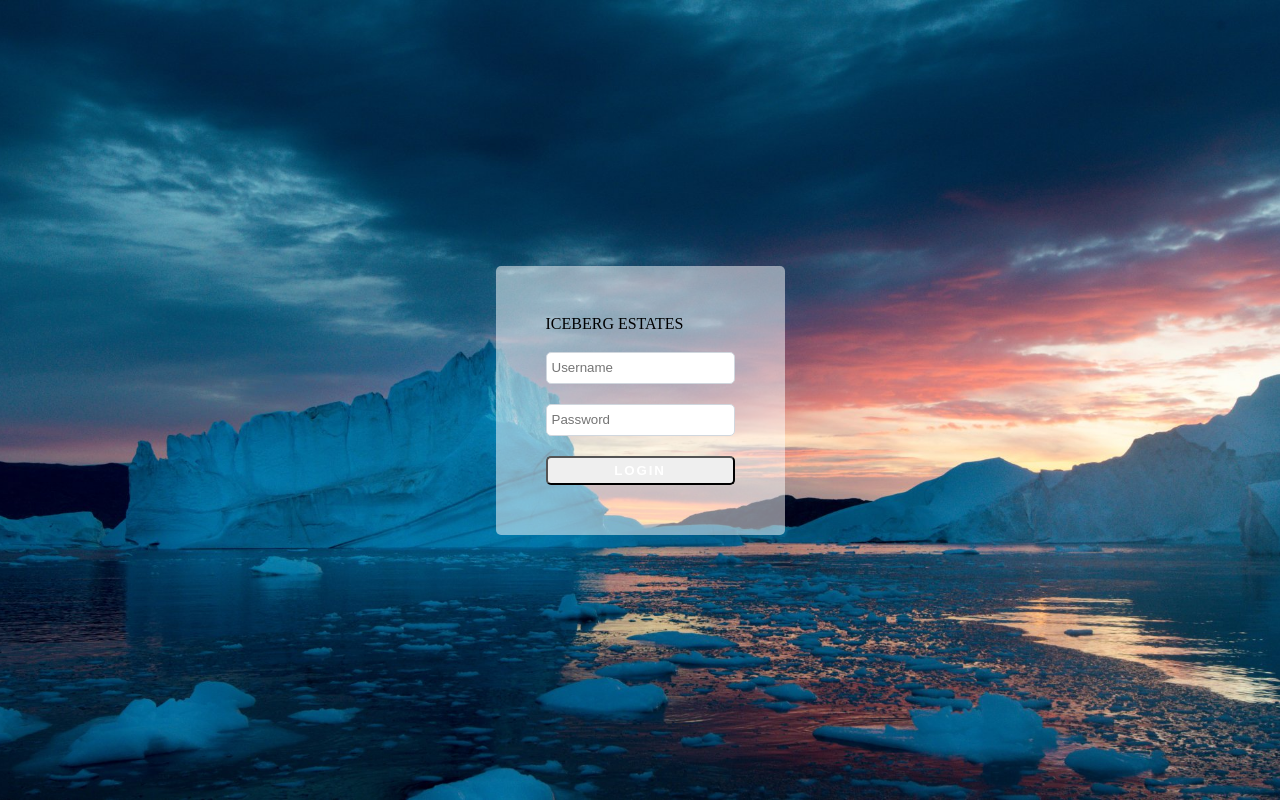
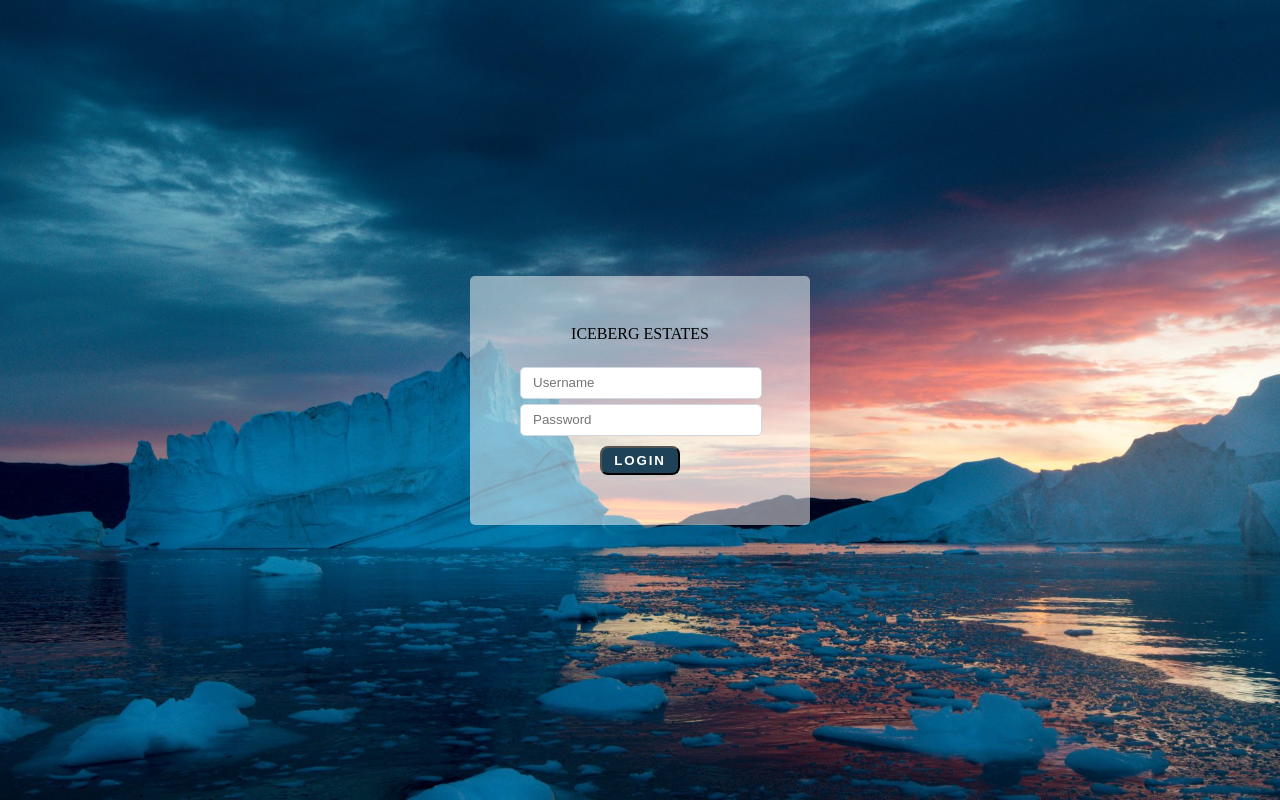
Before and after one commit to omeersari/iceberg-estates, a Vue app: page / in a window 1280 px wide. Built offline with nearby package versions, Linux system fonts and the light colour scheme; what v-calendar would draw is missing.

Commit message:
homepage fixes. also minor updates.

```diff
--- a/src/assets/scss/homepage.scss
+++ b/src/assets/scss/homepage.scss
@@ -8,7 +8,7 @@
 }
 
 .login-card {
-    width: fit-content;
+    width: 240px;
     margin: 0px auto;
     padding: 50px;
     background: rgba(white, 0.5);
@@ -16,19 +16,10 @@
 
 
     .login-form {
-
         margin-top: 20px;
-        input {
-            margin-top: 20px;
-            display: block;
-            border-radius: 5px;
-            padding: 5px;
-        }
-        button {
-            margin-top: 20px;
-            padding: 5px;
-            border-radius: 5px;
-            width: 100%;
-        }
     }
 }
+
+.mt-20 {
+    margin-top: 20px;
+}
--- a/src/components/Sidebar.vue
+++ b/src/components/Sidebar.vue
@@ -5,7 +5,7 @@
       <div></div>
       <div></div>
     </div>
-    <div class="logo">ICEBERG ESTATES</div>
+    <div class="logo" @click="$router.push('/dashboard')">ICEBERG ESTATES</div>
     <div class="menu" :class="ShowMenu ? 'responsive-menu' : ''">
       <router-link class="menu-link" to="/dashboard">Dashboard</router-link>
       <router-link class="menu-link" to="/appointments"
--- a/src/store/index.js
+++ b/src/store/index.js
@@ -19,6 +19,10 @@ export default new Vuex.Store({
     error: "",
     updatingAdress: null,
     loading: false,
+    account: {
+      username: 'admin',
+      password: 1234
+    }
   },
   getters: {
     AllAppointments: (state) => state.allAppointments,
@@ -31,6 +35,7 @@ export default new Vuex.Store({
     AgentsTimes: (state) => state.agentsTimes,
     Error: (state) => state.error,
     UpdatingAdress: (state) => state.updatingAdress,
+    Account: (state) => state.account
   },
   mutations: {
     GET_ALL_APPOINMENTS(state, payload) {
--- a/src/views/Dashboard.vue
+++ b/src/views/Dashboard.vue
@@ -49,7 +49,7 @@
             {{ agent["fields"].agent_surname }}
           </div>
           <div class="item">
-            {{ agent["fields"].Appointments.length }}
+            {{agent["fields"].Appointments ? agent["fields"].Appointments.length : '0' }}
           </div>
         </div>
       </div>
--- a/src/views/Home.vue
+++ b/src/views/Home.vue
@@ -2,14 +2,20 @@
   <div class="homepage">
     <div class="login-card">
       <div class="logo">
-        <p>ICEBERG ESTATES</p>
+        <p class="f-center">ICEBERG ESTATES</p>
       </div>
       <div class="login-form">
-        <input type="text" placeholder="Username" />
-        <input type="password" placeholder="Password" />
-        <button @click="gotoHomepage">LOGIN</button>
+        <input class="primary" type="text" placeholder="Username" v-model="form.username" />
+        <input class="primary" type="password" placeholder="Password" v-model.number="form.password"/>
+        <div class="f-center">
+          <button class="secondary" @click="gotoHomepage">LOGIN</button>
+        </div>
       </div>
+      <div class="error mt-20" v-if="this.$store.getters.Error">
+      {{this.$store.getters.Error}}
     </div>
+    </div>
+
   </div>
 </template>
 
@@ -18,10 +24,26 @@
 
 export default {
   name: "Home",
+  data() {
+    return {
+      form: {
+        username: "",
+        password: null,
+      }
+    }
+  },
   methods: {
     gotoHomepage() {
-      this.$router.push("/dashboard");
+      if (this.form.username == this.$store.getters.Account.username && this.form.password == this.$store.getters.Account.password) {
+        this.$store.dispatch('createError', '')
+        this.$router.push("/dashboard");
+      } else {
+        this.$store.dispatch('createError', 'Username or password is incorrect.')
+      }
     },
   },
+  created() {
+    this.$store.dispatch('createError', '')
+  }
 };
 </script>
```
